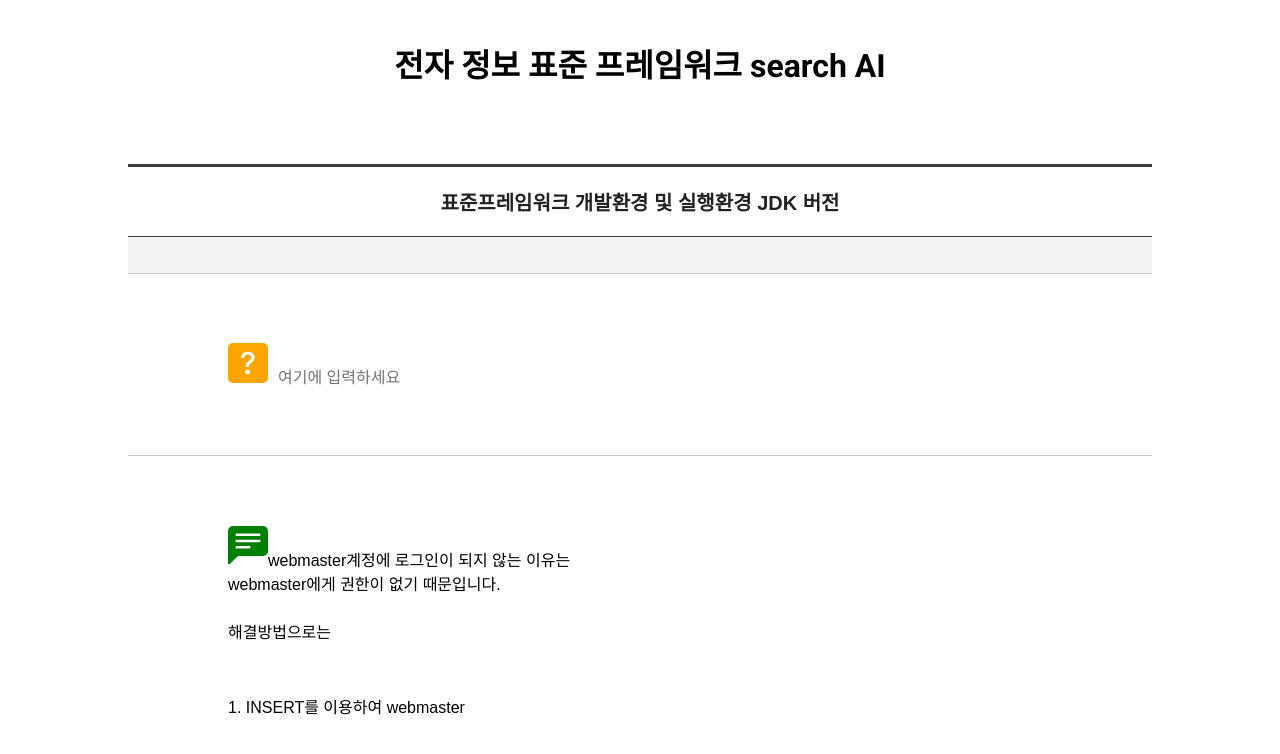
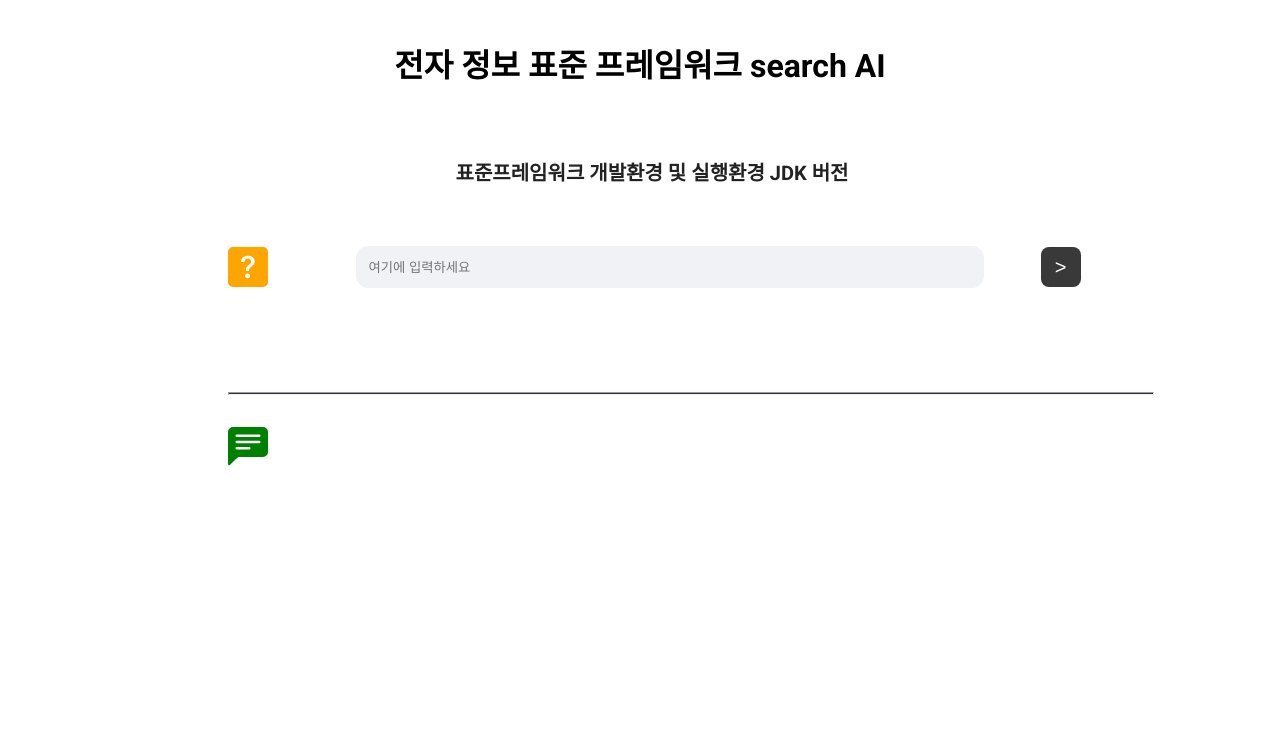
Before and after one commit to efforthye/microsoft_hackathon_team013, a React (Create React App) app in the folder hack-frontend/: page / in a window 1280 px wide. Shown: the top 754 px of the page. Built offline with nearby package versions, Linux system fonts and the light colour scheme.

Commit message:
✨ Add chatbot

```diff
--- a/hack-frontend/src/App.tsx
+++ b/hack-frontend/src/App.tsx
@@ -1,7 +1,8 @@
 import styles from './styles.module.scss';
-import React, { useState, ChangeEvent, useEffect } from 'react';
+import { useState, ChangeEvent, useEffect } from 'react';
 import { BsQuestionSquareFill } from 'react-icons/bs';
 import { BsFillChatLeftTextFill } from 'react-icons/bs';
+import axios from 'axios';
 
 const CursorSVG = () => {
   return (
@@ -15,28 +16,40 @@ const App = () => {
   const title = '전자 정보 표준 프레임워크 search AI';
 
   const [inputValue, setInputValue] = useState<string>('');
+  const [question, setQuestion] = useState<string>('');
+  const [chatHistory, setChatHistory] = useState([{ user: 'AI', content: '' }]);
+  const [displayResponse, setDisplayResponse] = useState('');
+  const [completedTyping, setCompletedTyping] = useState(true);
 
   // input 값이 변경될 때마다 호출되는 함수
-  const handleChange = (event: ChangeEvent<HTMLInputElement>) => {
-    setInputValue(event.target.value); // 입력값을 state에 반영합니다.
+  const handleChange = (event: ChangeEvent<HTMLInputElement>) => setInputValue(event.target.value); // 입력값을 state에 반영합니다.
+
+  const onClick = async () => {
+    setQuestion(inputValue);
+    setInputValue('');
+
+    setChatHistory([...chatHistory, { user: 'AI', content: 'AI가 답변중입니다...' }]);
+
+    const englishResult = await axios.get('http://43.201.38.232:8080/api/test', {
+      params: {
+        text: inputValue,
+      },
+    });
+
+    const englishResultData = englishResult.data.data.choices.map((choice: any) => choice.message.content).join('\n');
+
+    const res = (
+      await axios.get('http://43.201.38.232:8080/api/translate', {
+        params: {
+          text: englishResultData,
+        },
+      })
+    ).data;
+
+    const data = await res.data[0].translations.map((choice: any) => choice.text).join('\n');
+    const resultText = `안녕하세요.\n표준프레임워크센터 AI입니다.\n\n${data}\n\n감사합니다.`;
+    setChatHistory([...chatHistory, { user: 'User', content: resultText }]);
   };
-
-  const text = `webmaster계정에 로그인이 되지 않는 이유는\nwebmaster에게 권한이 없기 때문입니다.
-
-해결방법으로는\n
-
-1. INSERT를 이용하여 webmaster에게 권한을 줍니다.
-INSERT INTO COMTNEMPLYRSCRTYESTBS (SCRTY_DTRMN_TRGET_ID, MBER_TY_CODE, AUTHOR_CODE) VALUES ('USRCNFRM_99999999999', 'USR03', 'ROLE_ADMIN');
-
-2.TEST1로 로그인하신 뒤
-보안> 70. 권한그룹관리에서 webmaster에게 관리자 권한을 주신 뒤 등록을 해주시면 됩니다.
-
-추후 차기버전에 반영하도록 하겠습니다.
-감사합니다.`;
-
-  const [chatHistory, setChatHistory] = useState([{ user: 'AI', content: text }]);
-  const [displayResponse, setDisplayResponse] = useState('');
-  const [completedTyping, setCompletedTyping] = useState(true);
 
   useEffect(() => {
     setCompletedTyping(false);
@@ -69,25 +82,33 @@ INSERT INTO COMTNEMPLYRSCRTYESTBS (SCRTY_DTRMN_TRGET_ID, MBER_TY_CODE, AUTHOR_CO
         <br />
         <div className={styles.inputContainer}>
           {/* 메인 */}
-          <div className={styles.board_detail03}>
           <div className={styles.title}>표준프레임워크 개발환경 및 실행환경 JDK 버전</div>
-            <div className={styles.info}></div>
           <div className={styles.article}>
             <div className={styles.questionbox}>
-                <h4 className={styles.question}>
+              <div className={styles.icon}>
                 <BsQuestionSquareFill size={40} color='orange' className={styles.icon} />
-
+              </div>
               <input
                 type='text'
                 value={inputValue}
                 onChange={handleChange}
                 placeholder='여기에 입력하세요'
-                    className={styles.input_field}
+                className={styles.inputField}
               />
-                </h4>
+
+              <button className={styles.submit} onClick={onClick} disabled={!inputValue || !completedTyping}>
+                {'>'}
+              </button>
             </div>
+            <div className={styles.yourQuestionContainer}>
+              <div className={styles.icon} />
+              <div className={styles.yourQuestion}>{question}</div>
+            </div>
+            <hr className={styles.line} />
             <div className={styles.answer}>
+              <div className={styles.icon}>
                 <BsFillChatLeftTextFill size={40} color='green' />
+              </div>
               <span className={styles.displayResponse}>
                 {displayResponse}
                 {!completedTyping && <CursorSVG />}
@@ -97,7 +118,6 @@ INSERT INTO COMTNEMPLYRSCRTYESTBS (SCRTY_DTRMN_TRGET_ID, MBER_TY_CODE, AUTHOR_CO
         </div>
       </div>
     </div>
-    </div>
   );
 };
 
--- a/hack-frontend/src/styles.module.scss
+++ b/hack-frontend/src/styles.module.scss
@@ -27,30 +27,28 @@
   display: flex;
   flex-direction: column;
   font-family: 'Roboto', sans-serif;
-}
-
-.container {
   padding-left: 10%; /* 왼쪽 여백 추가 */
   padding-right: 10%; /* 오른쪽 여백 추가 */
 }
+
 .pageTitle {
-  margin: 40px 0;
+  margin-top: 40px;
   font-family: 'Roboto', sans-serif;
   font-size: 2rem;
   color: #000;
   text-align: center;
 }
 
-//
-
-.board_detail03 {
-  border-top: 3px solid #393939;
-  font-family: 'NotoSans', sans-serif;
+.line {
+  width: 100%;
+  height: 1px;
+  background-color: #31333e;
+  margin: 16px 0 32px 0;
 }
 
-.board_detail03 .title {
-  padding: 20px;
-  border-bottom: 1px solid #393939;
+.title {
+  width: 100%;
+  padding: 12px;
   color: #222;
   font-size: 20px;
   text-align: center;
@@ -58,38 +56,80 @@
   unicode-bidi: isolate;
 }
 
-.board_detail03 .info {
+.info {
   padding: 17px 0 19px 0;
-  border-bottom: 1px solid #c9c9c9;
   font-size: 0;
   text-align: center;
   background: #f2f2f2;
 }
 
-.board_detail03 .article .questionbox {
-  margin-bottom: 0;
-}
-
-.board_detail03 .article .questionbox .question {
+.article {
   position: relative;
   padding: 48px 20px 48px 100px;
-  border-bottom: 1px solid #c9c9c9;
   color: #222;
   font-size: 16px;
   font-weight: 700;
 }
 
-.board_detail03 .article .answer {
+.questionbox {
+  display: grid;
+  grid-template-columns: 1fr 6fr 1fr;
+  align-items: center;
+  gap: 16px;
+  margin-bottom: 40px;
+}
+
+.icon {
+  width: 40px;
+  height: 40px;
+  background-size: cover;
+}
+
+.inputField {
+  padding: 0 12px;
+  margin-right: 28px;
+  width: 90%;
+  height: 40px;
+  outline: none;
+  border-radius: 12px;
+  background-color: #f0f2f6;
+  border: 1px solid #f0f2f6;
+  resize: none;
+  color: #31333e;
+}
+
+.submit {
+  width: 40px;
+  height: 40px;
+  display: flex;
+  justify-content: center;
+  align-items: center;
+  border-radius: 8px;
+  padding: 4px;
+  background-color: #393939;
+  color: white;
+  cursor: pointer;
+  border: none;
+  font-size: 20px;
+}
+
+.yourQuestionContainer {
+  display: grid;
+  grid-template-columns: 1fr 6fr;
+  margin-bottom: 24px;
+}
+
+.answer {
+  display: grid;
+  grid-template-columns: 1fr 6fr;
+  justify-content: flex-start;
+  align-items: center;
+  margin-bottom: 40px;
+}
+
+.article {
   position: relative;
   padding: 48px 0 0 100px;
   font-size: 16px;
   line-height: 24px;
 }
-
-.input_field {
-  border: none; /* 테두리 제거 */
-  padding: 10px; /* 내부 여백 추가 */
-  font-size: 16px; /* 폰트 크기 설정 */
-  border-radius: 8px; /* 테두리 둥글게 만들기 */
-  margin-bottom: 10px; /* 아래 여백 추가 */
-}
--- a/hack-frontend/src/use-main.hook.ts
+++ b/hack-frontend/src/use-main.hook.ts
@@ -2,11 +2,11 @@ import axios from 'axios';
 import { useEffect, useState } from 'react';
 
 export const useMain = () => {
-  const [data, setData] = useState([]);
+  const [data, setData] = useState('');
 
   useEffect(() => {
-    axios.get('').then((res) => {
-      setData(res.data);
+    axios.get('http://43.201.38.232:8080/api/test').then((res) => {
+      setData(res.data.data.choices.map((choice: any) => choice.message.content).join('\n'));
     });
   }, []);
 
```
Lines whose indentation alone changed are shown as unchanged.
